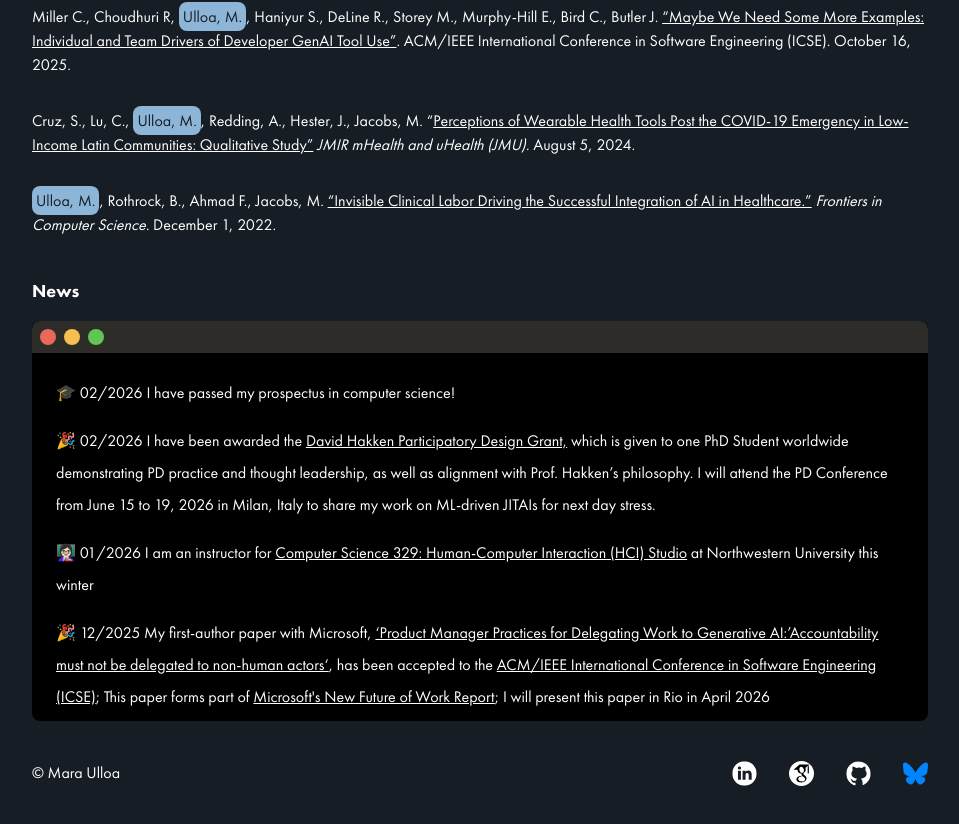
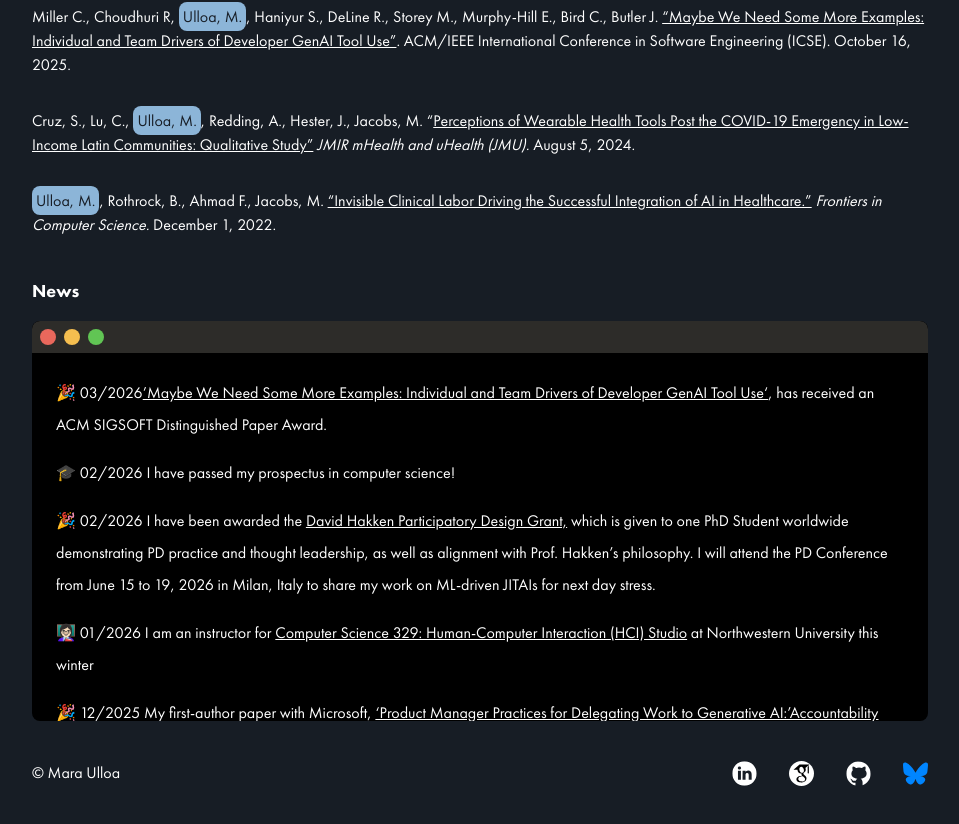
Before and after one commit to eulloa/mara-research-site, a Next.js app: page / in a window 1280 px wide. Shown: the part 1963-2787 px from the top of the page, without its empty margins (160-1119 px from the left). Built offline with nearby package versions, Linux system fonts and the light colour scheme.

Commit message:
updating cv and news

```diff
--- a/src/app/components/news.tsx
+++ b/src/app/components/news.tsx
@@ -21,6 +21,16 @@ export const News = () => (
       </div>
       <div className="content p-6 dark:text-white leading-8">
         <ul className="news space-y-4">
+          <li onClick={(e) => handleClick(e)}>
+            &#127881; 03/2026
+            <Link
+              className="underline"
+              href="https://arxiv.org/abs/2507.21280"
+              target="_blank"
+            >
+              &rsquo;Maybe We Need Some More Examples: Individual and Team Drivers of Developer GenAI Tool Use&lsquo;
+            </Link>, has received an ACM SIGSOFT Distinguished Paper Award.
+          </li>
           <li>
             &#127891; 02/2026 I have passed my prospectus in computer science!
           </li>
```
Also changed, not shown: 1 other file (tests, documents, lock files or other folders).
